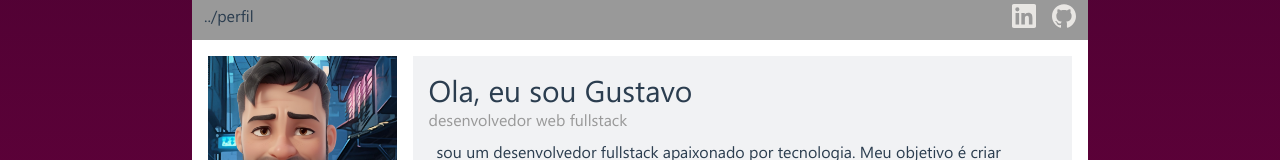
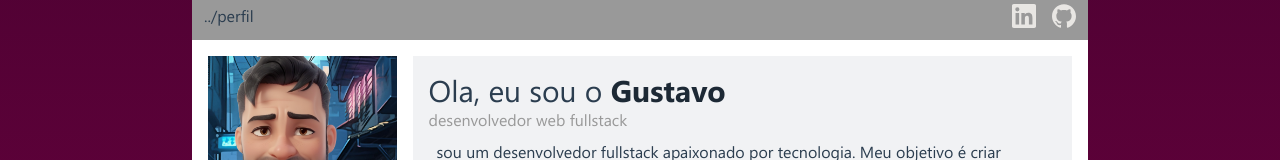
Before and after one commit to gstvcampos/portfolio, a Next.js app: page / in a window 1280 px wide. Shown: the part 142-302 px from the top of the page. Built offline with nearby package versions, Linux system fonts and the light colour scheme.

Commit message:
feat: name

```diff
--- a/src/app/page.tsx
+++ b/src/app/page.tsx
@@ -5,7 +5,7 @@ import Image from 'next/image'
 
 export default async function Home() {
   return (
-    <main className="bg-secondary h-full w-full md:h-auto lg:max-w-4xl">
+    <main className="h-full w-full bg-secondary md:h-auto lg:max-w-4xl">
       <Header innerText={'../perfil'} />
       <section className="flex h-[calc(100%-48px)] flex-col gap-4 overflow-auto p-4 md:flex-row">
         <div>
@@ -32,14 +32,17 @@ export default async function Home() {
             </LinkDefault>
           </div>
         </div>
-        <div className="bg-content h-full w-full p-4">
-          <h2 className="text-3xl">Ola, eu sou Gustavo</h2>
+        <div className="h-full w-full bg-content p-4">
+          <h2 className="text-3xl">
+            Ola, eu sou o
+            <span className="font-segoe-bold text-focus"> Gustavo</span>
+          </h2>
           <p className="text-muted">desenvolvedor web fullstack</p>
           <p className="m-2">
             sou um desenvolvedor fullstack apaixonado por tecnologia. Meu
             objetivo é criar interfaces de usuário bonitas e funcionais.
           </p>
-          <h3 className="text-focus font-segoe-bold">Alguns fatos</h3>
+          <h3 className="font-segoe-bold text-focus">Alguns fatos</h3>
           <ul className="m-2">
             <li>Meu nome completo é Gustavo Campos Rodrigues</li>
             <li>Eu nasci em 1995</li>
@@ -47,7 +50,7 @@ export default async function Home() {
               Uma palavre para descrever minha personalidade: Introvertido
             </li>
           </ul>
-          <h3 className="text-focus font-segoe-bold">Alguns curiosidades</h3>
+          <h3 className="font-segoe-bold text-focus">Alguns curiosidades</h3>
           <ul className="m-2">
             <li>sou vascaino</li>
             <li>sou vascaino</li>
--- a/src/app/projetos/page.tsx
+++ b/src/app/projetos/page.tsx
@@ -10,7 +10,7 @@ export interface Project {
 
 export default function Projetos() {
   return (
-    <main className="bg-secondary h-full w-full md:h-auto lg:max-w-4xl">
+    <main className="h-full w-full bg-secondary md:h-auto lg:max-w-4xl">
       <Header innerText={'../projetos'} />
       <section className="flex h-[calc(100%-48px)] flex-col overflow-auto p-4 md:flex-row">
         <FolderProjects />
--- a/src/components/ProjectContainer.tsx
+++ b/src/components/ProjectContainer.tsx
@@ -3,7 +3,7 @@ import LinkSmall from './LinkSmall'
 
 export default function ProjectContainer({ id }: { id: number }) {
   return (
-    <div className="bg-content w-full md:min-h-[600px]">
+    <div className="w-full bg-content md:min-h-[600px]">
       {projects.map((project) =>
         project.id === id ? (
           <div key={project.id} className="m-4 flex flex-col gap-2 p-4">
```
